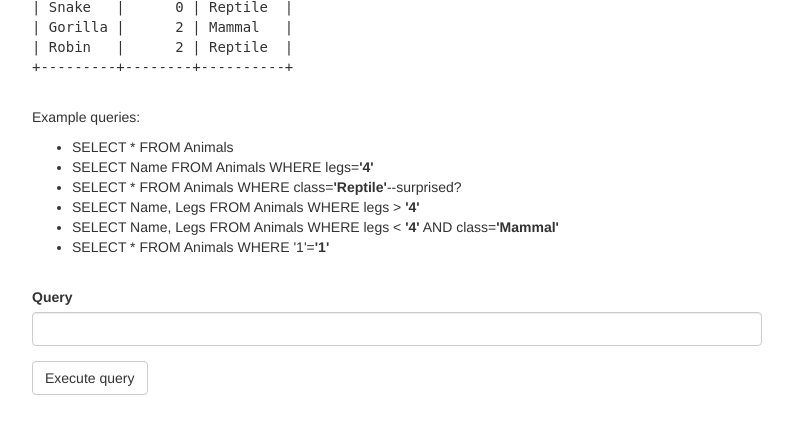
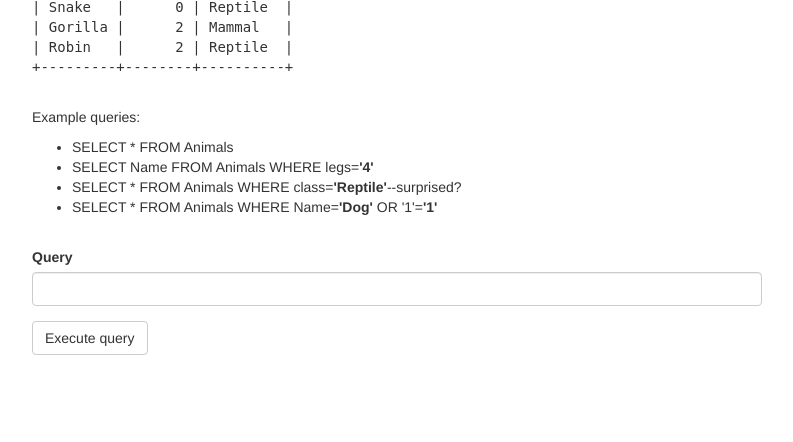
Before and after one commit to cythrauL/SimpleVulnerableWebApp, a Flask app: page /learn_sql in a window 1280 px wide. Shown: the part 358-800 px from the top of the page, without its empty margins (243-1036 px from the left). Run offline with Flask 2, Linux system fonts and the light colour scheme; data comes from the database, SQL or seed files in the repository; some libraries are stand-ins or nearby versions.

Commit message:
update sql example

```diff
--- a/templates/learn_sql.j2
+++ b/templates/learn_sql.j2
@@ -18,9 +18,7 @@ Animals Table:
 <li>SELECT * FROM Animals</li>
 <li>SELECT Name FROM Animals WHERE legs=<b>'4'</b></li>
 <li>SELECT * FROM Animals WHERE class=<b>'Reptile'</b>--surprised?</li>
-<li>SELECT Name, Legs FROM Animals WHERE legs &gt <b>'4'</b></li>
-<li>SELECT Name, Legs FROM Animals WHERE legs &lt <b>'4'</b> AND class=<b>'Mammal'</b></li>
-<li>SELECT * FROM Animals WHERE '1'=<b>'1'</b></li>
+<li>SELECT * FROM Animals WHERE Name=<b>'Dog'</b> OR '1'=<b>'1'</b></li>
 </ul>
 <br>
 <div>
```
